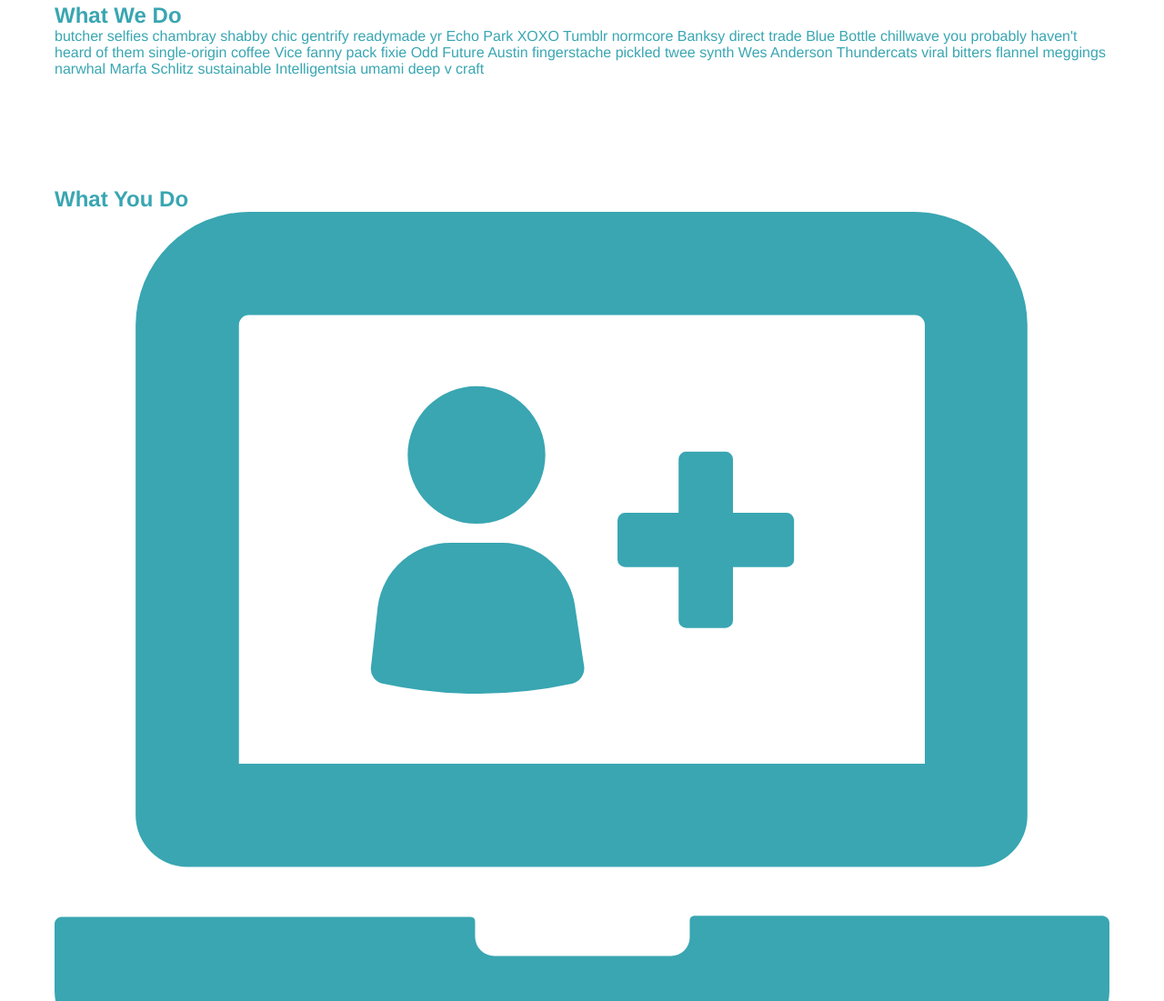
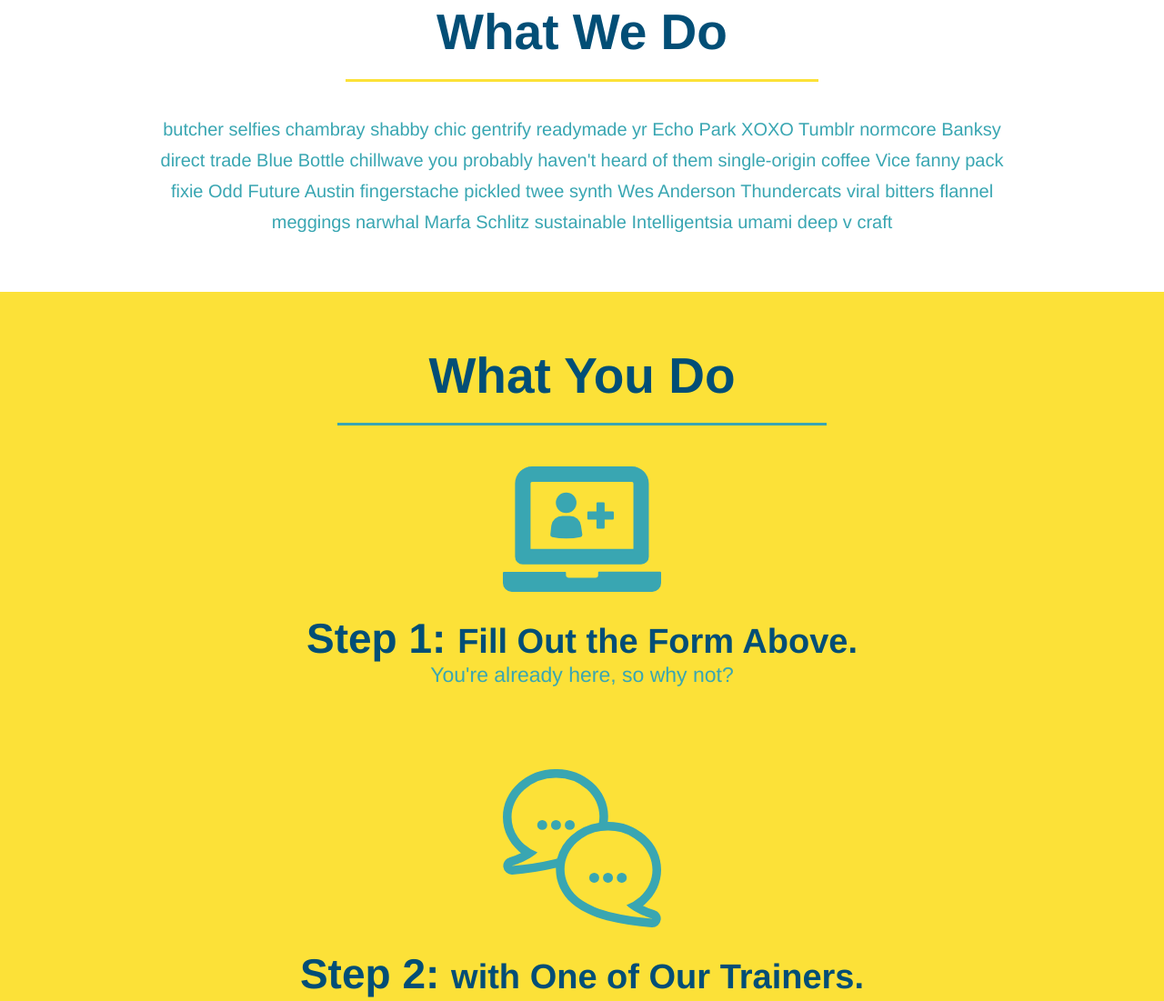
Before and after one commit to Hlaing56/Run-Buddy, a plain HTML site: page index.html in a window 1280 px wide. Shown: the part 859-1960 px from the top of the page at 91% size. Drawn offline with Linux system fonts and the light colour scheme.

Commit message:
styled what you do section

```diff
--- a/assets/css/style.css
+++ b/assets/css/style.css
@@ -119,6 +119,64 @@ footer a {
   font-size: 16px;
 }
 
+.intro {
+  text-align: center;
+}
+
+.intro p {
+  line-height: 1.7;
+  color: #39a6b2;
+  width: 80%;
+  font-size: 20px;
+  margin: 0 auto;
+}
+
+.steps {
+  text-align: center;
+  background: #fce138;
+}
+
+.section-title {
+  font-size: 55px;
+  color: #024e76;
+  margin-bottom: 35px;
+  padding: 0 100px 20px 100px;
+  display: inline-block;
+  border-bottom: 3px solid;
+}
+
+.primary-border {
+  border-color: #fce138;
+}
+
+.secondary-border {
+  border-color: #39a6b2;
+}
+
+.steps div {
+  margin-bottom: 80px;
+}
+
+.steps img {
+  width: 15%;
+  margin: 10px 0;
+}
+
+.steps h3 {
+  color: #024e76;
+  font-size: 46px;
+  margin-top: 10px;
+}
+
+.steps p {
+  color: #39a6b2;
+  font-size: 23px;
+}
+
+.steps span {
+  font-size: 38px;
+}
+
 section {
   padding: 60px;
 }
--- a/index.html
+++ b/index.html
@@ -71,8 +71,8 @@
         </section>
 
         <!--"what we do" section-->
-        <section id="what-we-do">
-            <h2>What We Do</h2>
+        <section id="what-we-do" class="intro">
+            <h2 class="section-title primary-border">What We Do</h2>
             <p>
                 butcher selfies chambray shabby chic gentrify readymade yr Echo Park XOXO Tumblr normcore Banksy direct trade Blue Bottle
                 chillwave you probably haven't heard of them single-origin coffee Vice fanny pack fixie Odd Future Austin fingerstache pickled twee synth Wes
@@ -81,29 +81,29 @@
         </section>
 
         <!--"what you do" section-->
-        <section id="what-you-do">
-            <h2>What You Do</h2>
+        <section id="what-you-do" class="steps">
+            <h2 class="section-title secondary-border">What You Do</h2>
             <div>
                 <img src="./assets/images/step-1.svg" alt="" />
-                <h3>Step 1: Fill Out the Form Above.</h3>
+                <h3>Step 1: <span>Fill Out the Form Above.</span></h3>
                 <p>You're already here, so why not?</p>
               </div>
 
               <div>
                 <img src="./assets/images/step-2.svg" alt="" />
-                <h3>Step 2: Consult with One of Our Trainers.</h3>
+                <h3>Step 2: <span>with One of Our Trainers.</span></h3>
                 <p>Are you here to build muscle, lose weight, or just feel good?</p>
               </div>
 
               <div>
                 <img src="./assets/images/step-3.svg" alt="" />
-                <h3>Step 3: Get Running.</h3>
+                <h3>Step 3: <span>Running.</span></h3>
                 <p>Hit the ground running (literally) once your trainer lays out your plan.</p>
               </div>
 
               <div>
                 <img src="./assets/images/step-4.svg" alt="" />
-                <h3>Step 4: See Results.</h3>
+                <h3>Step 4: <span>Results.</span></h3>
                 <p>Bi-weekly checkins with your trainer will keep you focused</p>
               </div>
         </section>
```
